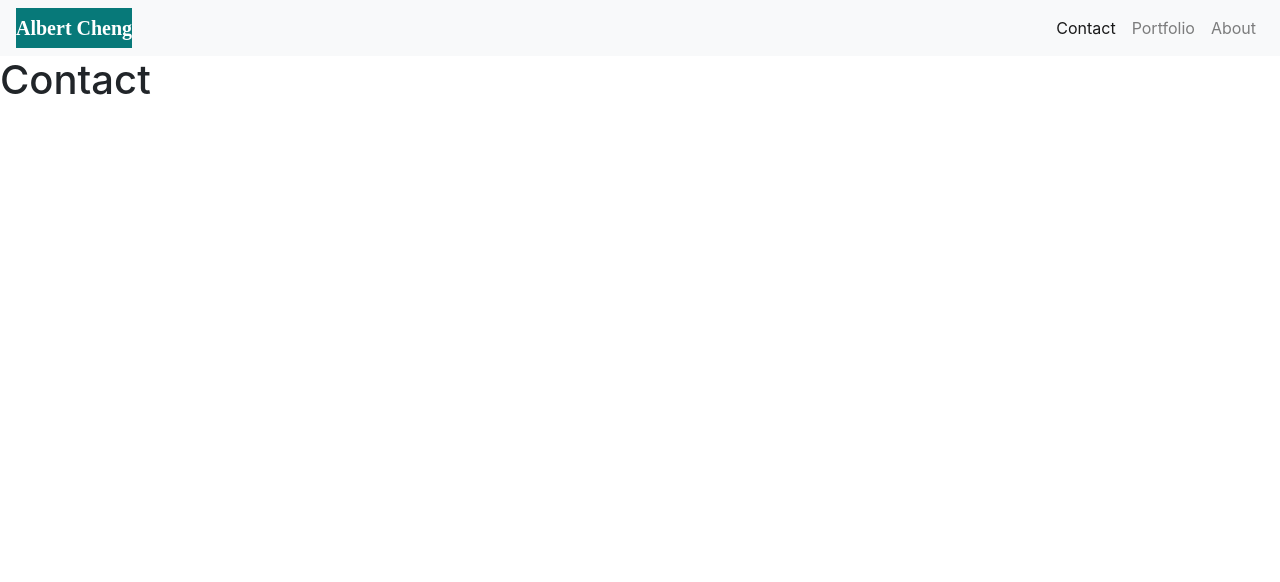
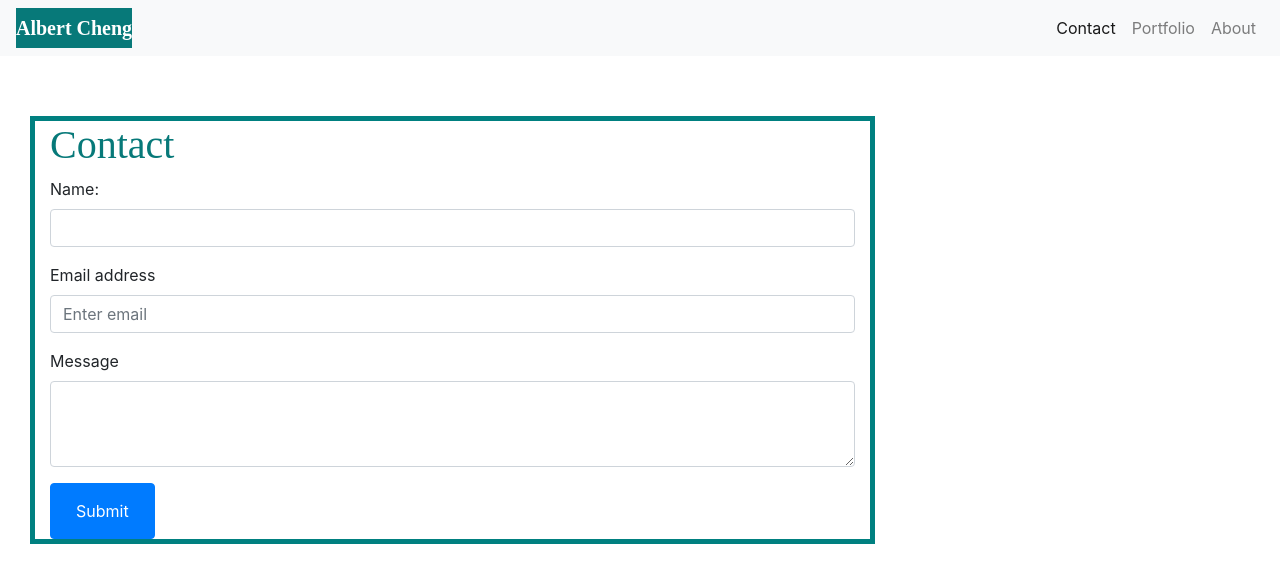
Before and after one commit to alzcheng/HW2, a plain HTML site: page contact.html in a window 1280 px wide. Drawn offline with nearby package versions, Linux system fonts and the light colour scheme.

Commit message:
Added content for Contacts page and added jumbotron for the index page

```diff
--- a/contact.html
+++ b/contact.html
@@ -29,8 +29,33 @@
         </div>
     </nav>
 
-    <h1>Contact</h1>
-
+    <div class="container" style="margin-top: 60px; border: 5px solid teal; width: 66%; margin-left: 30px;">
+        <div class="row">
+            <div class="col-md-12"
+                style="color:rgb(7, 121, 121); font-weight:bold; font-family:'Times New Roman', Times, serif;">
+                <h1>Contact</h1>
+            </div>
+            <div class="col-md-12">
+                <form>
+                    <div class="form-group">
+                        <label for="usr">Name:</label>
+                        <input type="text" class="form-control" id="usr">
+                    </div>
+                    <div class="form-group">
+                        <label for="exampleInputEmail1">Email address</label>
+                        <input type="email" class="form-control" id="exampleInputEmail1" aria-describedby="emailHelp"
+                            placeholder="Enter email">
+                    </div>
+                    <div class="form-group">
+                        <label for="exampleFormControlTextarea1">Message</label>
+                        <textarea class="form-control" id="exampleFormControlTextarea1" rows="3"></textarea>
+                    </div>
+                    <button type="submit" class="btn btn-primary"
+                        style="padding-left: 25px; padding-right: 25px; padding-top: 15px; padding-bottom: 15px;">Submit</button>
+                </form>
+            </div>
+        </div>
+    </div>
 
     <!-- Javascript starts here!  -->
     <script src="https://code.jquery.com/jquery-3.5.1.slim.min.js"
```
Also changed, not shown: index.html (+7 -2 lines).
